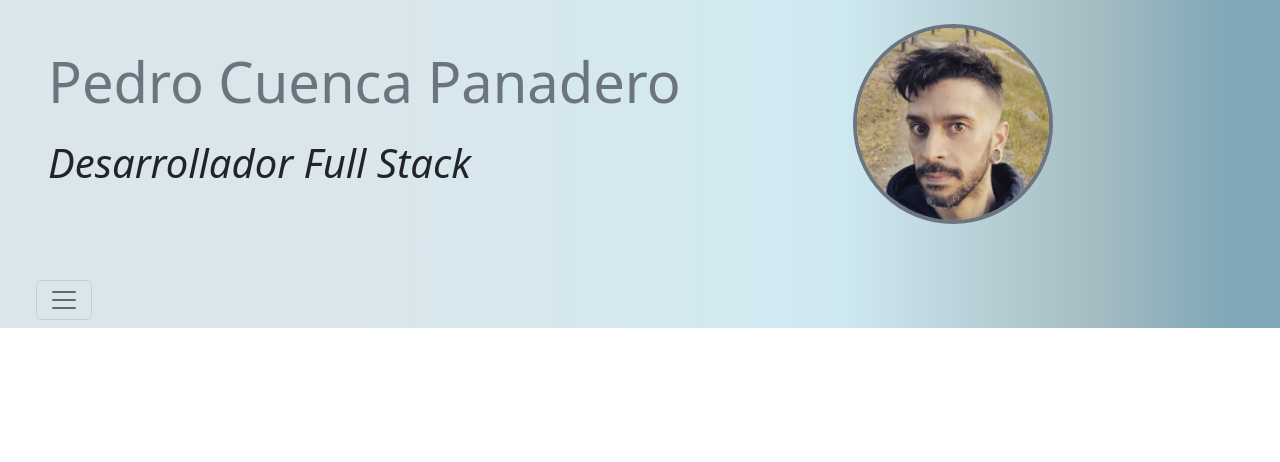
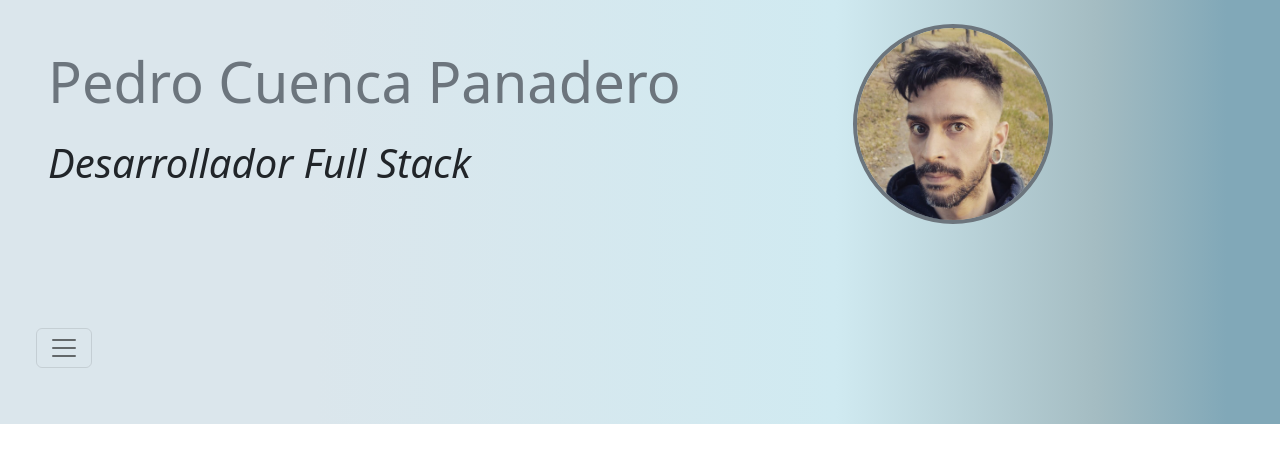
Before and after one commit to MarAlmagro/PortFolio, a React (Create React App) app: page / in a window 1280 px wide. Shown: the top 462 px of the page. Built offline with nearby package versions, Linux system fonts and the light colour scheme.

Commit message:
termino version 1 componente cabecera

```diff
--- a/src/componentes/Cabecera.tsx
+++ b/src/componentes/Cabecera.tsx
@@ -14,7 +14,10 @@ class Cabecera extends React.Component {
 
   render(): React.ReactNode {
     return (
+
       <div className="bg-gradient row container-xxl-1">
+
+        {/* cabecera */}
 
         <div className="row">
           <div className="col-8" >
@@ -26,7 +29,9 @@ class Cabecera extends React.Component {
               alt="foto cara Pedro Cuenca Panadero" width={200} height={200} />
           </div>
 
-          <div className="container ms-4">
+          {/* nav var */}
+
+          <div className="container ms-4 mt-5 mb-5">
             <div className="collapse" id="navbarToggleExternalContent">
               <div className=" p-4">
                 <h5 className="text-secondary h4">Presentación</h5>
--- a/src/index.tsx
+++ b/src/index.tsx
@@ -1,7 +1,6 @@
 import React from 'react';
 import ReactDOM from 'react-dom/client';
 import 'bootstrap/dist/css/bootstrap.min.css';
-import './css/index.css';
 import reportWebVitals from './reportWebVitals';
 import Cabecera from './componentes/Cabecera';
 
```
Lines whose indentation alone changed are shown as unchanged.
